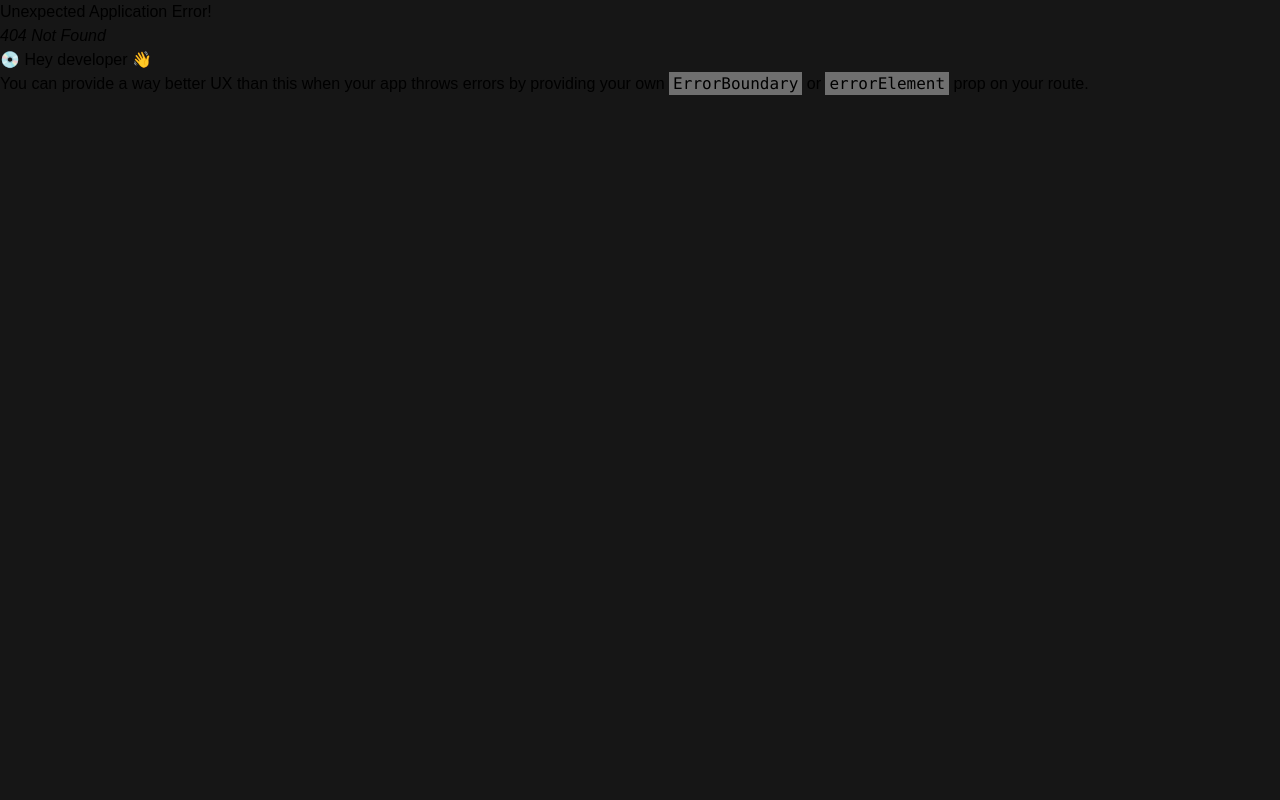
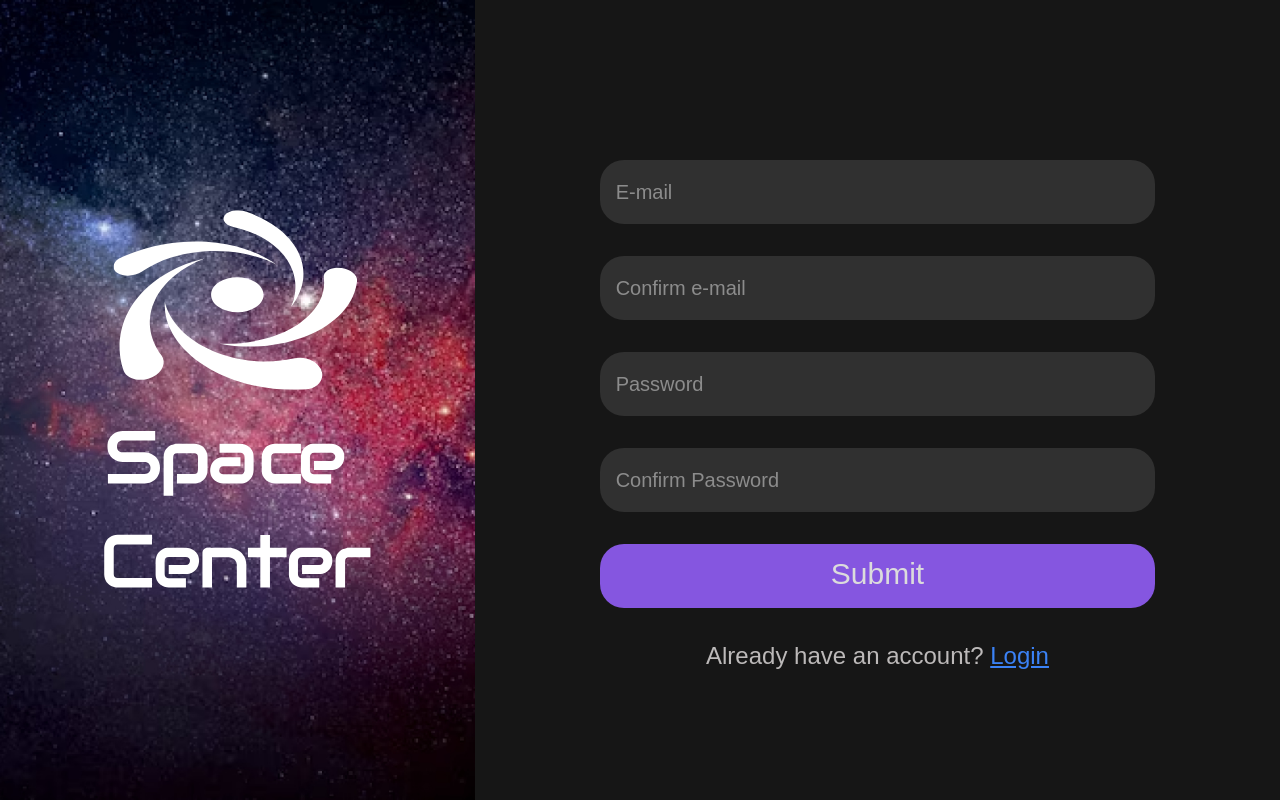
Before and after one commit to Subvisual-Academy/space, a React (Create React App) app: page / in a window 1280 px wide. Before the commit this address had no page. Built offline with nearby package versions, Linux system fonts and the light colour scheme; a web font is replaced by a local one.

Commit message:
Use HashRouter (#22)
Why:

* Right now on our github page we can't refresh or go to another links without a 404 error.

This change addresses the need by:

* Using HashRouter from `react-router-dom` instead of BrowserRouter.

```diff
--- a/src/App.js
+++ b/src/App.js
@@ -102,7 +102,7 @@
           </button>
           <div className="text-silver text-2xl text-center">
             Already have an account?{" "}
-            <a className="underline text-blue-500" href="/login">
+            <a className="underline text-blue-500" href="#/login">
               Login
             </a>
           </div>
--- a/src/index.js
+++ b/src/index.js
@@ -3,15 +3,15 @@
 import "./index.css";
 import App from "./App";
 import reportWebVitals from "./reportWebVitals";
-import { createBrowserRouter, RouterProvider } from "react-router-dom";
+import { createHashRouter, RouterProvider } from "react-router-dom";
 import Home from "./pages/home";
 import Login from "./pages/login";
 import Question from "./pages/question";
 import Friend from "./pages/friend";
 
-const router = createBrowserRouter([
+const router = createHashRouter([
   {
-    path: "space",
+    path: "/",
     element: <App />,
   },
   {
```
